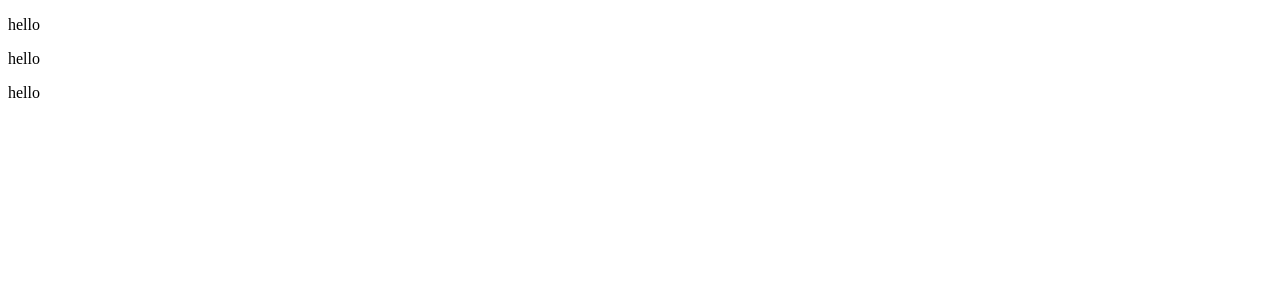
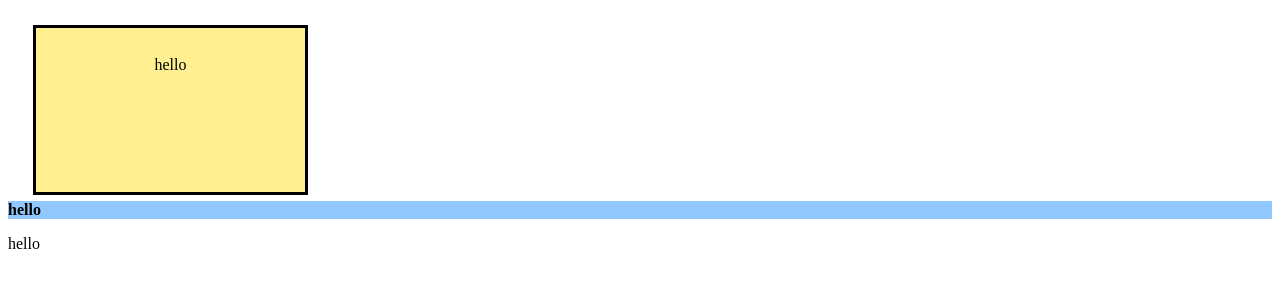
Before and after one commit to Giselle489/css-practice, a plain HTML site: page index.html in a window 1280 px wide. Drawn offline with Linux system fonts and the light colour scheme.

Commit message:
Update index.html

```diff
--- a/index.html
+++ b/index.html
@@ -3,7 +3,7 @@
 <head>
 
 <title> Css assignment</title>
-<link reel="stylesheet" href="style.css"
+<link rel="stylesheet" href="style.css">
 
 </head>
 
```
